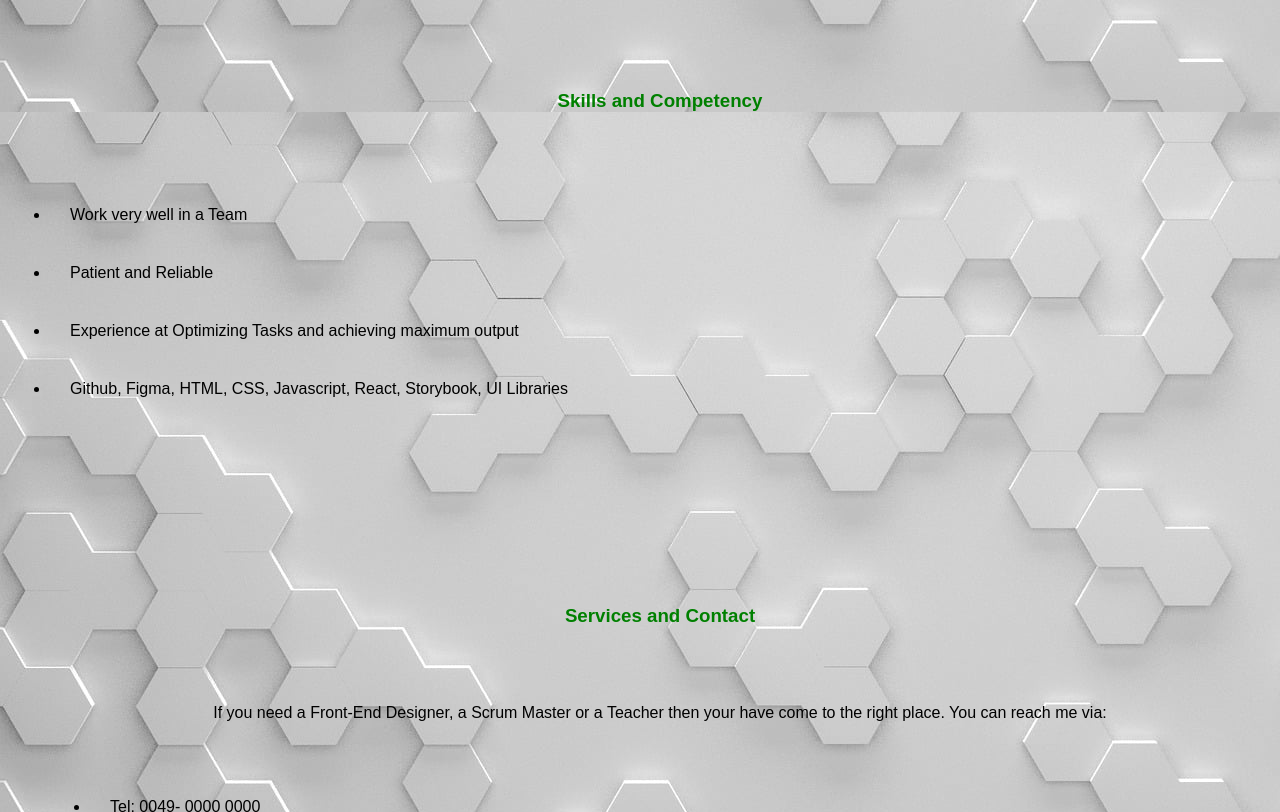
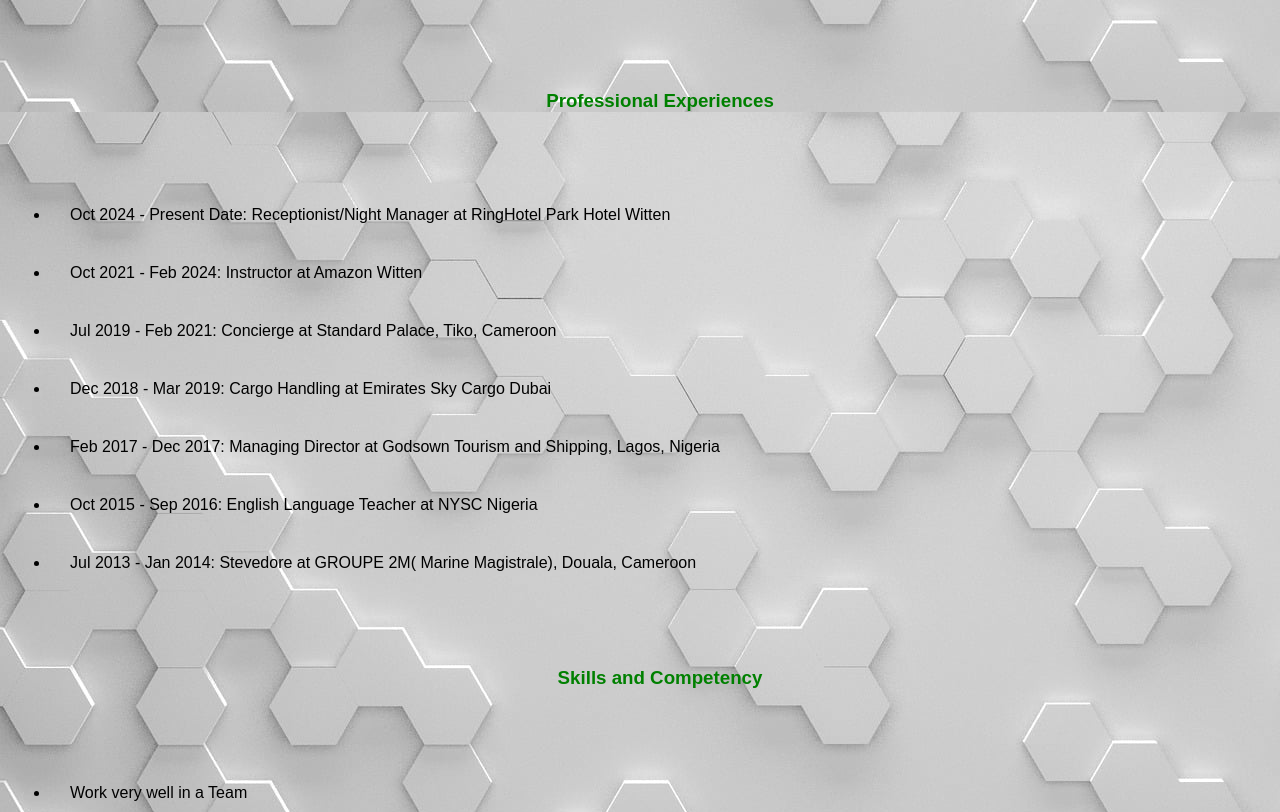
Before and after one commit to Charlesejimofo/My-Page, a plain HTML site: page index.html in a window 1280 px wide. Shown: the part 2768-3580 px from the top of the page. Drawn offline with Linux system fonts and the light colour scheme.

Commit message:
Professiona-experience-added

```diff
--- a/index.html
+++ b/index.html
@@ -36,12 +36,22 @@
   <h3>Educational Qualifications</h3>
   <br>
   <ul>
-    <li>March 2024 -Sept 2024: UX/UI Design</li>
-    <li>Oct 2023 -Feb 2024: Scrum Master</li>
-    <li>Oct 2013 -Dec 2024 Diploma in Transport and Logistics</li>
-    <li>Oct 2009 -Dec 2012 Bsc. Political Science and Public Administration</li>
+    <li>March 2024 - Sept 2024: UX/UI Design</li>
+    <li>Oct 2023 - Feb 2024: Scrum Master</li>
+    <li>Oct 2013 - Dec 2024 Diploma in Transport and Logistics</li>
+    <li>Oct 2009 - Dec 2012 Bsc. Political Science and Public Administration</li>
   </ul>
   <br />
+  <h3>Professional Experiences</h3>
+  <ul>
+    <li>Oct 2024 - Present Date: Receptionist/Night Manager at RingHotel Park Hotel Witten</li>
+    <li>Oct 2021 - Feb 2024: Instructor at Amazon Witten</li>
+    <li>Jul 2019 - Feb 2021: Concierge at Standard Palace, Tiko, Cameroon</li>
+    <li>Dec 2018 - Mar 2019: Cargo Handling at Emirates Sky Cargo Dubai</li>
+    <li>Feb 2017 - Dec 2017: Managing Director at Godsown Tourism and Shipping, Lagos, Nigeria</li>
+    <li>Oct 2015 - Sep 2016: English Language Teacher at NYSC Nigeria</li>
+    <li>Jul 2013 - Jan 2014: Stevedore at GROUPE 2M( Marine Magistrale), Douala, Cameroon</li>
+  </ul>
   <h3>Skills and Competency </h3>
   <ul>
     <li>Work very well in a Team</li>
```
